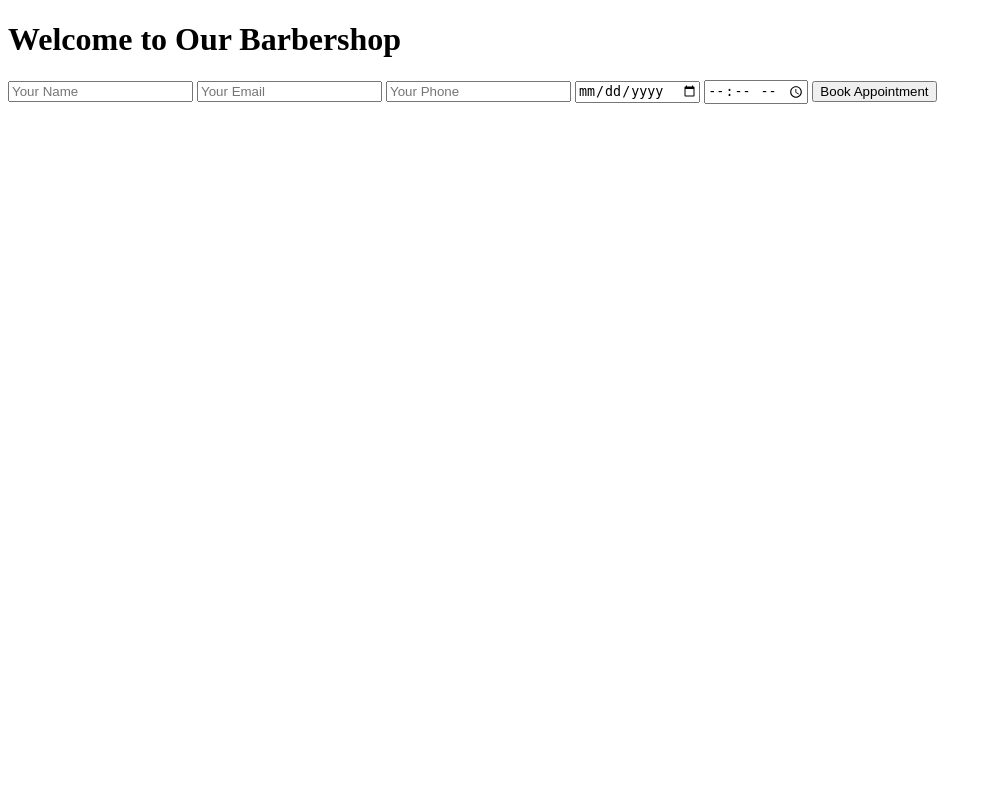
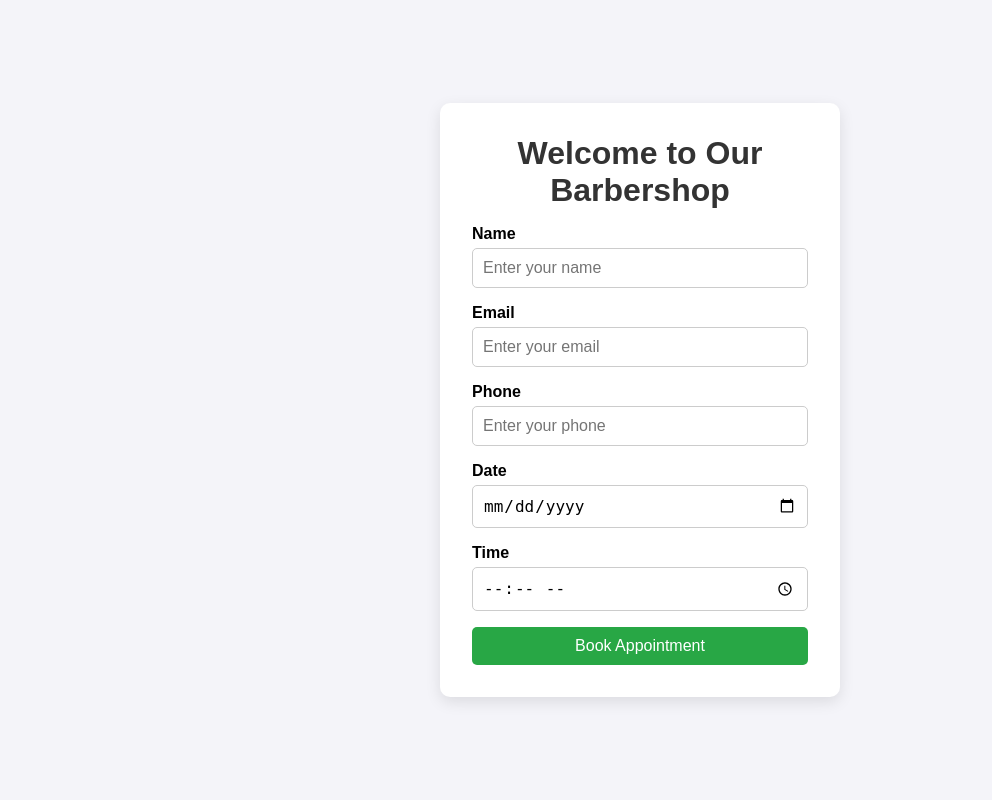
Before and after one commit to salihalammari/Barbershop-Booking-System, a Node server app: page / in a window 1280 px wide. Shown: the whole page, without its empty margins (0-992 px from the left). Run offline with Node 20, Linux system fonts and the light colour scheme; some libraries are stand-ins or nearby versions.

Commit message:
modification designe

```diff
--- a/Backend/views/index.ejs
+++ b/Backend/views/index.ejs
@@ -4,16 +4,125 @@
     <meta charset="UTF-8">
     <meta name="viewport" content="width=device-width, initial-scale=1.0">
     <title><%= title %></title>
+    <style>
+        * {
+            margin: 0;
+            padding: 0;
+            box-sizing: border-box;
+        }
+
+        body {
+            font-family: Arial, sans-serif;
+            background-color: #f4f4f9;
+            display: flex;
+            justify-content: center;
+            align-items: center;
+            height: 100vh;
+        }
+
+        .container {
+            background-color: #ffffff;
+            padding: 2rem;
+            border-radius: 10px;
+            box-shadow: 0 5px 15px rgba(0,0,0,0.1);
+            width: 100%;
+            max-width: 400px;
+            text-align: center;
+        }
+
+        h1 {
+            margin-bottom: 1rem;
+            color: #333;
+        }
+
+        form {
+            display: flex;
+            flex-direction: column;
+            gap: 1rem;
+        }
+
+        input[type="text"],
+        input[type="email"],
+        input[type="date"],
+        input[type="time"] {
+            padding: 10px;
+            font-size: 16px;
+            border: 1px solid #ccc;
+            border-radius: 5px;
+            width: 100%;
+        }
+
+        button[type="submit"] {
+            background-color: #28a745;
+            color: white;
+            border: none;
+            border-radius: 5px;
+            padding: 10px;
+            font-size: 16px;
+            cursor: pointer;
+            transition: background-color 0.3s ease;
+        }
+
+        button[type="submit"]:hover {
+            background-color: #218838;
+        }
+
+        button[type="submit"]:focus {
+            outline: none;
+        }
+
+        input[type="text"]:focus,
+        input[type="email"]:focus,
+        input[type="date"]:focus,
+        input[type="time"]:focus {
+            outline: none;
+            border-color: #28a745;
+        }
+
+        .form-group {
+            display: flex;
+            flex-direction: column;
+            align-items: flex-start;
+        }
+
+        label {
+            margin-bottom: 5px;
+            font-weight: bold;
+        }
+
+    </style>
 </head>
 <body>
-    <h1>Welcome to Our Barbershop</h1>
-    <form action="/book" method="POST">
-        <input type="text" name="name" placeholder="Your Name" required>
-        <input type="email" name="email" placeholder="Your Email" required>
-        <input type="text" name="phone" placeholder="Your Phone" required>
-        <input type="date" name="date" required>
-        <input type="time" name="time" required>
-        <button type="submit">Book Appointment</button>
-    </form>
+    <div class="container">
+        <h1>Welcome to Our Barbershop</h1>
+        <form action="/book" method="POST">
+            <div class="form-group">
+                <label for="name">Name</label>
+                <input type="text" id="name" name="name" placeholder="Enter your name" required>
+            </div>
+
+            <div class="form-group">
+                <label for="email">Email</label>
+                <input type="email" id="email" name="email" placeholder="Enter your email" required>
+            </div>
+
+            <div class="form-group">
+                <label for="phone">Phone</label>
+                <input type="text" id="phone" name="phone" placeholder="Enter your phone" required>
+            </div>
+
+            <div class="form-group">
+                <label for="date">Date</label>
+                <input type="date" id="date" name="date" required>
+            </div>
+
+            <div class="form-group">
+                <label for="time">Time</label>
+                <input type="time" id="time" name="time" required>
+            </div>
+
+            <button type="submit">Book Appointment</button>
+        </form>
+    </div>
 </body>
 </html>
```
Also changed, not shown: Backend/views/success.ejs (+57 -2 lines).
